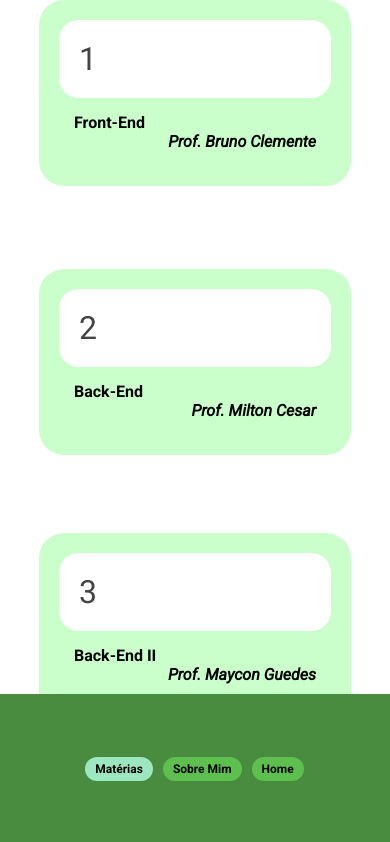
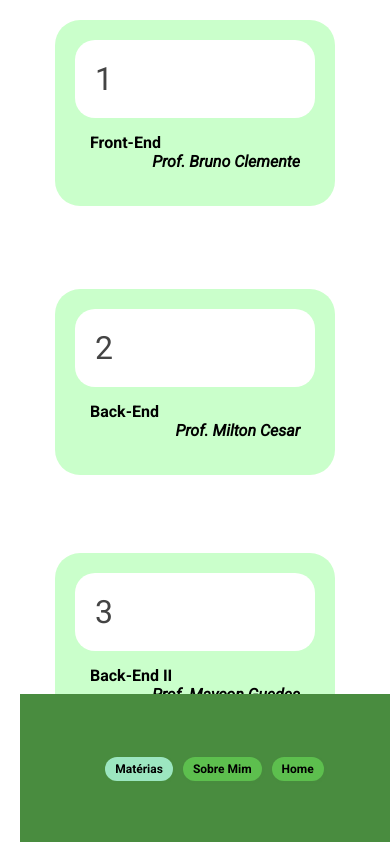
Before and after one commit to AlexandreBolsoni/TrabalhoFront-end2, a React (Create React App) app: page / in a window 390 px wide. Shown: the top 842 px of the page. Built offline with nearby package versions, Linux system fonts and the light colour scheme.

Commit message:
atualizando pagina App.jsx

```diff
--- a/src/App.module.css
+++ b/src/App.module.css
@@ -4,3 +4,11 @@
   flex-direction: column;
   height: 150vh;
 }
+
+/* Estilos para celular */
+@media (max-width: 600px) {
+  .App {
+    height: 180vh; /* Altera para altura automática */
+    padding: 20px; /* Adiciona espaçamento interno */
+  }
+}
```
